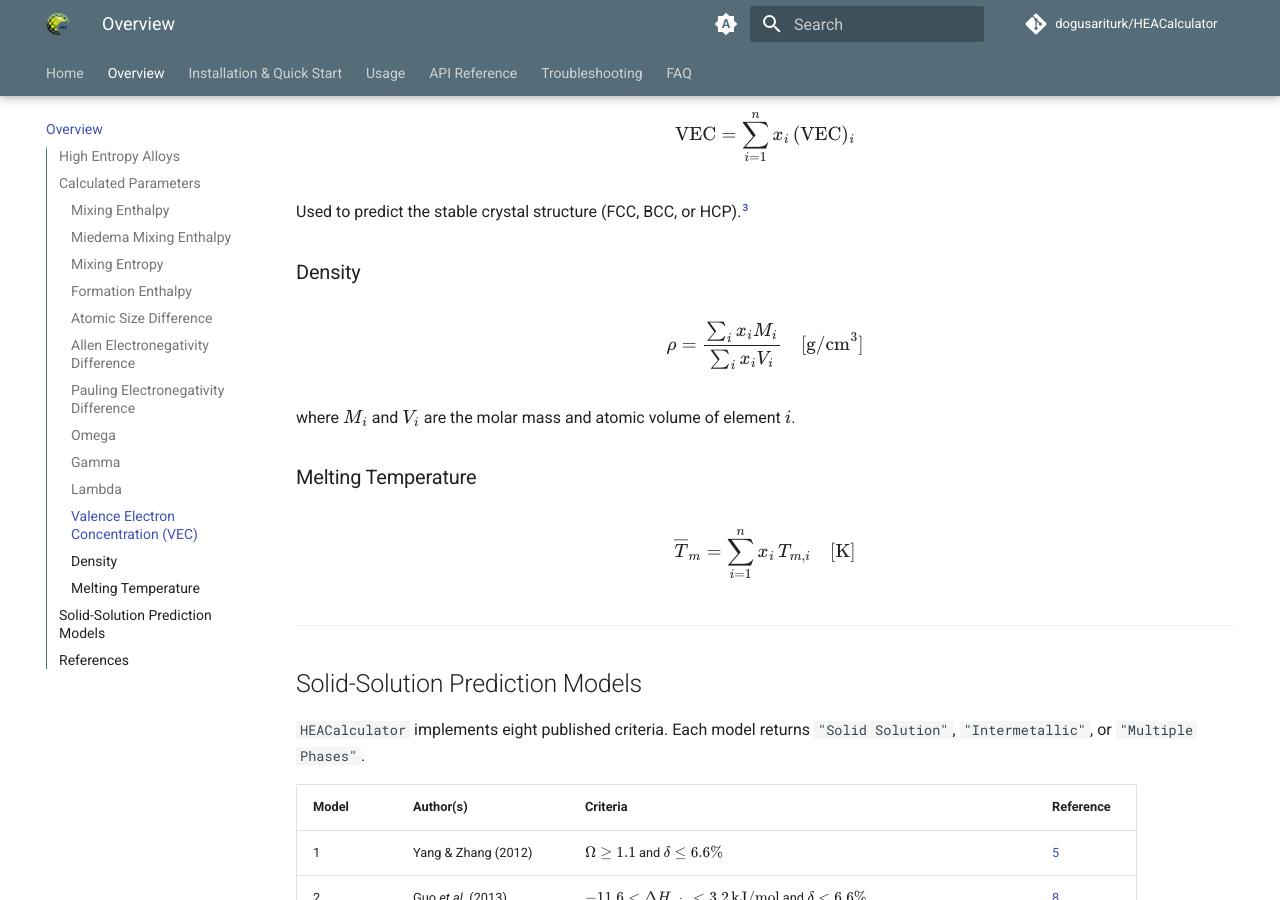
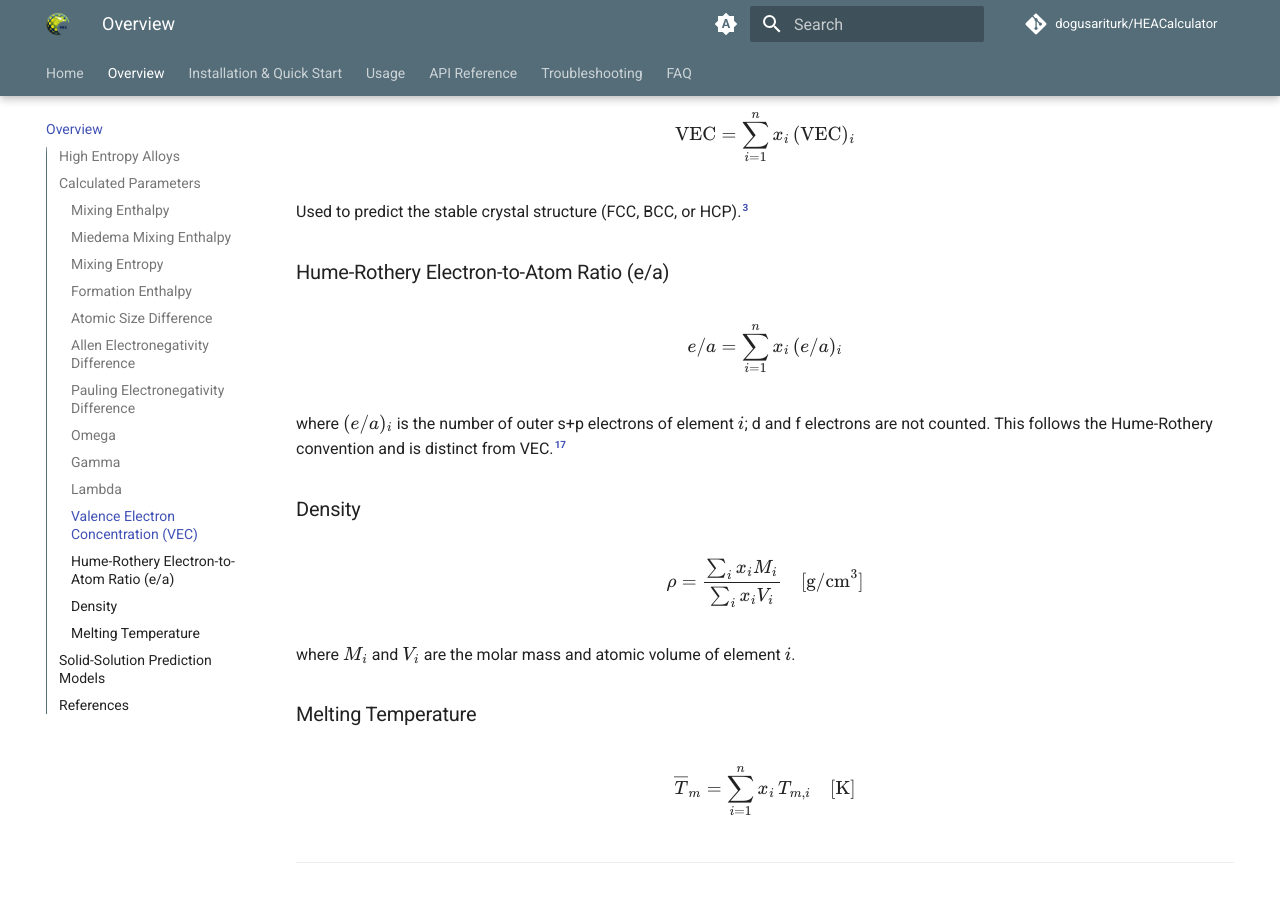
Before and after one commit to dogusariturk/HEACalculator, an MkDocs documentation site: the page built from docs/overview.md, in a window 1280 px wide and 900 px high, scrolled down 2912 px. Built offline with MkDocs 1.6.1 and Material for MkDocs 9.7.7, drawn with Linux system fonts in a browser that asks for light colours; comment, search, counter and statistics services are not loaded; some of the changed text lies outside the part shown.

Commit message:
Add Hume-Rothery e/a ratio to documentation and usage examples

```diff
--- a/docs/overview.md
+++ b/docs/overview.md
@@ -108,6 +108,14 @@ $$
 
 Used to predict the stable crystal structure (FCC, BCC, or HCP).[^3]
 
+### Hume-Rothery Electron-to-Atom Ratio (e/a)
+
+$$
+e/a = \sum_{i=1}^{n} x_i\,(e/a)_i
+$$
+
+where $(e/a)_i$ is the number of outer s+p electrons of element $i$; d and f electrons are not counted. This follows the Hume-Rothery convention and is distinct from VEC.[^17]
+
 ### Density
 
 $$
@@ -166,3 +174,4 @@ A microstructure prediction based on VEC is also provided:
 [^14]: de Boer, F.R.; Boom, R.; Mattens, W.C.M.; Miedema, A.R.; Niessen, A.K. *Cohesion in Metals: Transition Metal Alloys.* North-Holland, Amsterdam, 1988.
 [^15]: Niessen, A.K.; Miedema, A.R. *Ber. Bunsenges. Phys. Chem.* **1983**, *87*, 717–723.
 [^16]: Haynes, W.M. *CRC Handbook of Chemistry and Physics*, 95th ed.; CRC Press: London, 2014. ISBN 9781482208689.
+[^17]: Hume-Rothery, W.; Smallman, R.E.; Haworth, C.W. *The Structure of Metals and Alloys*, 5th ed.; Institute of Metals: London, 1969.
```
Also changed, not shown: README.md (+2 -0 lines), docs/usage.md (+2 -1 lines).
